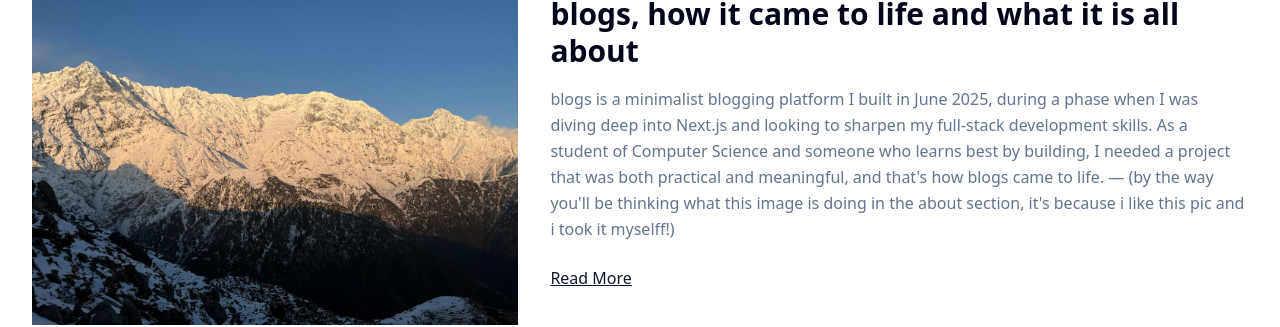
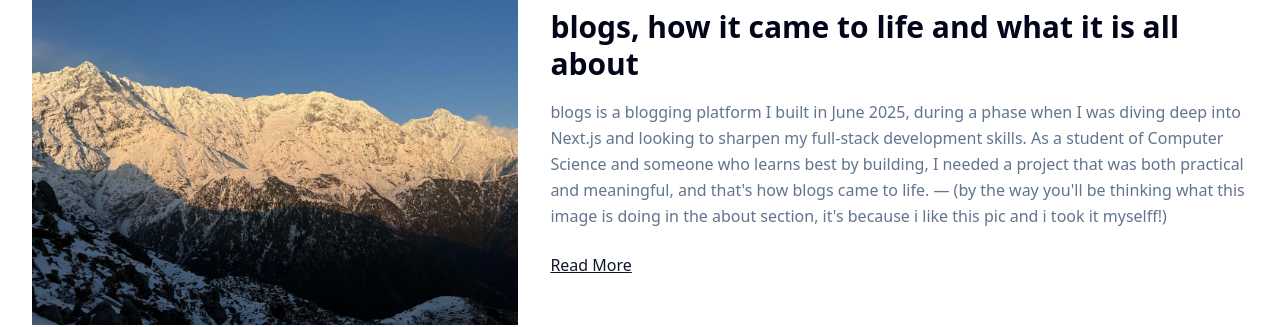
Before and after one commit to dakshh0827/blogs, a Next.js app: page / in a window 1280 px wide. Shown: the part 380-707 px from the top of the page. Built offline with nearby package versions, Linux system fonts and the light colour scheme; no server answers; the database is empty.

Commit message:
Initial commit

```diff
--- a/app/about/page.tsx
+++ b/app/about/page.tsx
@@ -2,7 +2,7 @@ import React from 'react'
 import Image from 'next/image';
 import Link from 'next/link';
 
-const topContent = `blogs is a minimalist blogging platform I built in June 2025, during a phase when I was diving deep into Next.js and looking to sharpen my full-stack development skills. As a student of Computer Science and someone who learns best by building, I needed a project that was both practical and meaningful, and that's how blogs came to life.
+const topContent = `blogs is a blogging platform I built in June 2025, during a phase when I was diving deep into Next.js and looking to sharpen my full-stack development skills. As a student of Computer Science and someone who learns best by building, I needed a project that was both practical and meaningful, and that's how blogs came to life.
  — (by the way you'll be thinking what this image is doing in the about section, it's because i like this pic and i took it myselff!)`
 
 const bottomContent = `I had just started learning the ins and outs of Next.js, particularly its powerful App Router, server-side rendering capabilities, and file-based routing system. While tutorials were helpful, I wanted to take it a step further by building something end-to-end — something real. This app became that space. A platform where users can write, share, and discover thoughts in a clean, distraction-free environment.
--- a/app/page.tsx
+++ b/app/page.tsx
@@ -17,7 +17,7 @@ const page = ({ searchParams }: PageProps) => {
       <Featured
         image="/featured.jpg"
         title="blogs, how it came to life and what it is all about"
-        description="blogs is a minimalist blogging platform I built in June 2025, during a phase when I was diving deep into Next.js and looking to sharpen my full-stack development skills. As a student of Computer Science and someone who learns best by building, I needed a project that was both practical and meaningful, and that's how blogs came to life.
+        description="blogs is a blogging platform I built in June 2025, during a phase when I was diving deep into Next.js and looking to sharpen my full-stack development skills. As a student of Computer Science and someone who learns best by building, I needed a project that was both practical and meaningful, and that's how blogs came to life.
                       — (by the way you'll be thinking what this image is doing in the about section, it's because i like this pic and i took it myselff!)"
         readMoreLink="/about"
       />
```
